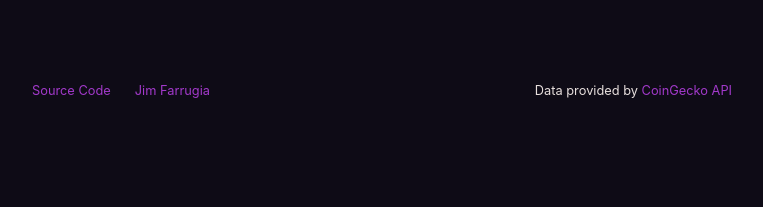
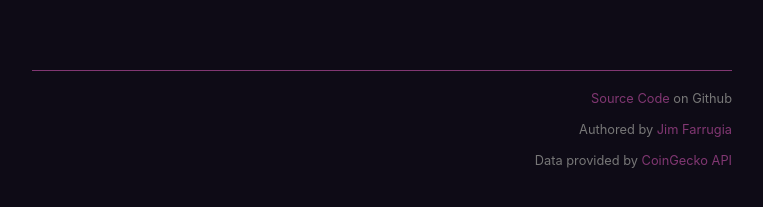
Before and after one commit to Jimfarrugia/crypto-watch, a React (Create React App) app: page / in a window 1280 px wide. Shown: the part 265-472 px from the top of the page, without its empty margins (258-1021 px from the left). Built offline with nearby package versions, Linux system fonts and the light colour scheme; no server answers.

Commit message:
style footer

```diff
--- a/src/components/Footer.jsx
+++ b/src/components/Footer.jsx
@@ -8,9 +8,11 @@ const Footer = () => {
             target="blank"
           >
             Source Code
-          </a>
+          </a>{" "}
+          on Github
         </li>
         <li>
+          Authored by{" "}
           <a href="https://www.jimfarrugia.com.au" target="blank">
             Jim Farrugia
           </a>
--- a/src/index.css
+++ b/src/index.css
@@ -67,14 +67,14 @@ input {
 
 a:link,
 a:visited {
-  color: var(--purple-bright);
+  color: var(--purple);
   text-decoration: none;
   transition: 0.25s;
 }
 
 a:hover,
 a:active {
-  color: var(--blue-bright);
+  color: var(--purple-bright);
 }
 
 .text-red {
@@ -241,26 +241,23 @@ button > image {
 }
 
 .page-footer ul {
-  padding: 0;
-  position: relative;
+  border-top: 1px solid var(--purple);
+  padding: 0.75rem 0 0;
+  margin: 0;
   font-size: 0.8rem;
+  color: var(--white);
+  color: #777;
 }
 
 .page-footer li {
-  display: inline-block;
   list-style: none;
-  padding-right: 1.5rem;
-}
-
-.page-footer li:last-child {
-  font-size: 0.8rem;
-  position: absolute;
-  right: 0;
-  padding: 0;
+  display: block;
+  position: relative;
+  text-align: right;
+  padding: 0.5rem 0;
 }
 
 /* Loader */
-
 .loader {
   color: var(--purple-bright);
   font-size: 20px;
```
